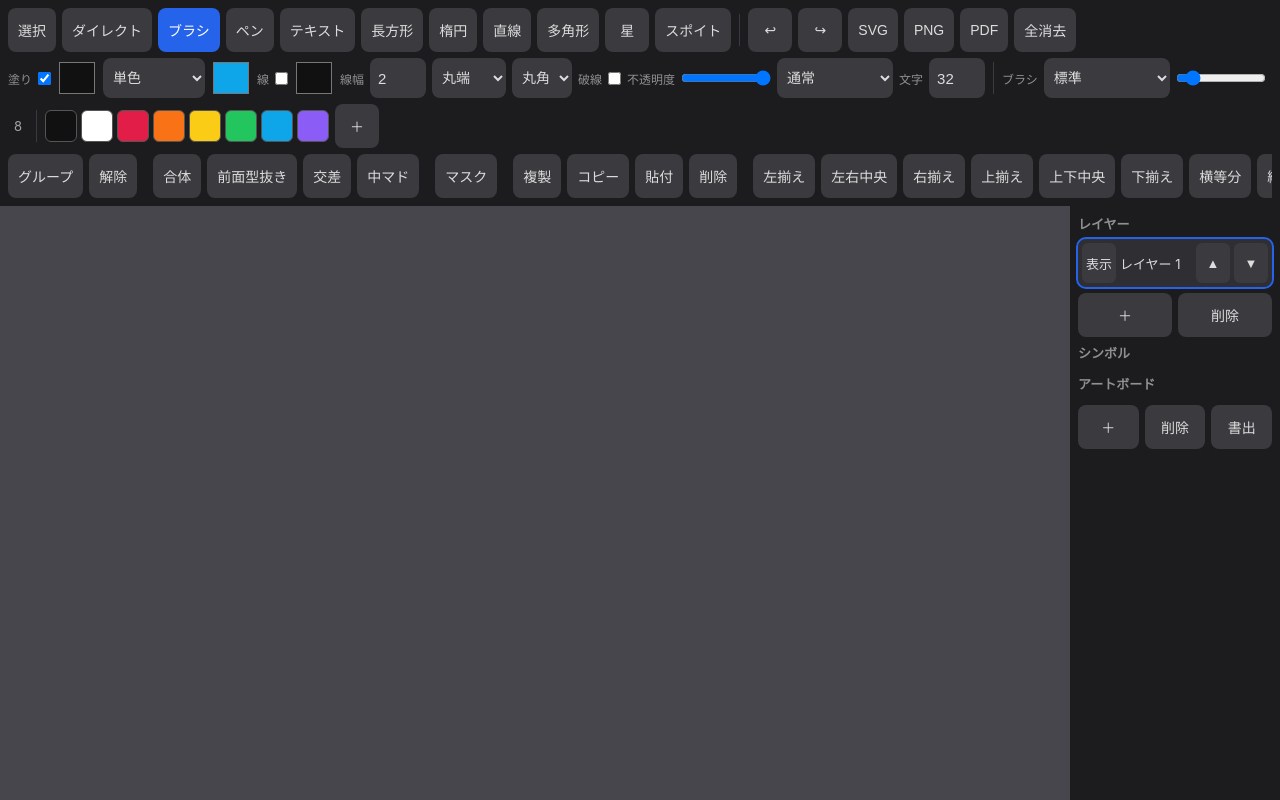
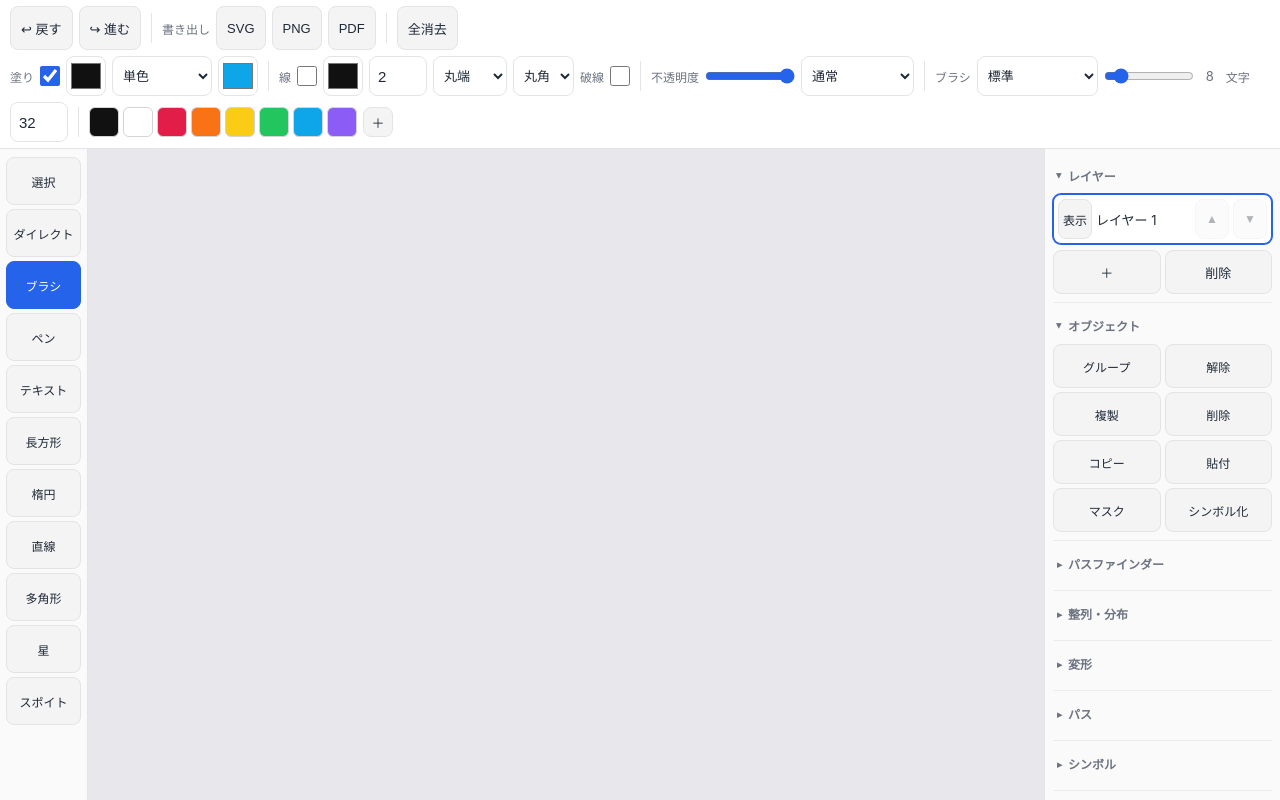
Before and after one commit to tokyor-477/art, a website built with Vite: page index.html in a window 1280 px wide. Built offline with nearby package versions, Linux system fonts and the light colour scheme.

Commit message:
UI刷新: 白基調ライトテーマ、左ツールレール+上部スタイルバー+右機能パネル(折りたたみ式)
Co-Authored-By: Claude Fable 5 <noreply@anthropic.com>

```diff
--- a/index.html
+++ b/index.html
@@ -4,90 +4,103 @@
   <meta charset="UTF-8" />
   <meta name="viewport" content="width=device-width, initial-scale=1.0, viewport-fit=cover" />
   <meta name="apple-mobile-web-app-capable" content="yes" />
-  <meta name="apple-mobile-web-app-status-bar-style" content="black-translucent" />
+  <meta name="apple-mobile-web-app-status-bar-style" content="default" />
   <link rel="apple-touch-icon" href="/apple-touch-icon.png" />
   <title>art — vector drawing</title>
   <style>
     * { margin: 0; padding: 0; box-sizing: border-box; }
     html, body { height: 100%; overflow: hidden; overscroll-behavior: none;
-      font-family: -apple-system, system-ui, sans-serif; background: #2a2a2e; color: #ddd;
+      font-family: -apple-system, system-ui, sans-serif;
+      background: #ffffff; color: #1f2937;
       -webkit-user-select: none; user-select: none; }
     #app { display: flex; flex-direction: column; height: 100dvh; }
 
-    /* ツールバー: iPad の指でも押しやすいサイズ */
-    #toolbar { display: flex; flex-direction: column; gap: 6px; padding: 8px;
-      padding-top: calc(8px + env(safe-area-inset-top)); background: #1c1c1f; z-index: 10; }
+    /* ===== 上部バー ===== */
+    #topbar { background: #ffffff; border-bottom: 1px solid #e4e4e7;
+      padding: 6px 10px; padding-top: calc(6px + env(safe-area-inset-top));
+      display: flex; flex-direction: column; gap: 6px; z-index: 10; }
     .row { display: flex; align-items: center; gap: 6px; flex-wrap: wrap; }
-    .row.scroll { flex-wrap: nowrap; overflow-x: auto; -webkit-overflow-scrolling: touch; }
-    .row.scroll button { flex-shrink: 0; }
-    .row button, .row label.chip { min-width: 44px; min-height: 44px;
+
+    button { min-width: 44px; min-height: 44px;
       display: inline-flex; align-items: center; justify-content: center; gap: 4px;
-      background: #3a3a3f; color: #ddd; border: none; border-radius: 8px;
-      font-size: 14px; padding: 0 10px; touch-action: manipulation; }
-    .row button:active { background: #5a5a66; }
-    .row button.on { background: #2563eb; color: #fff; }
-    .row input[type="color"] { width: 40px; height: 40px; border: none;
-      border-radius: 8px; background: none; padding: 0; }
-    .row input[type="range"] { width: 90px; }
-    .row input[type="number"] { width: 56px; min-height: 40px; background: #3a3a3f;
-      color: #ddd; border: none; border-radius: 8px; font-size: 15px; padding: 0 8px; }
-    .row select { min-height: 40px; background: #3a3a3f; color: #ddd; border: none;
-      border-radius: 8px; font-size: 14px; padding: 0 6px; }
-    .row .lbl { font-size: 12px; opacity: .6; }
-    #size-label { font-size: 13px; opacity: .7; min-width: 20px; text-align: center; }
-    .sep { width: 1px; height: 32px; background: #3a3a3f; margin: 0 2px; }
+      background: #f4f4f5; color: #1f2937; border: 1px solid #e4e4e7; border-radius: 8px;
+      font-size: 13px; padding: 0 10px; touch-action: manipulation; cursor: pointer; }
+    button:active { background: #e4e4e7; }
+    button.on { background: #2563eb; border-color: #2563eb; color: #fff; }
+    button:disabled { opacity: .35; }
+
+    input[type="color"] { width: 40px; height: 40px; border: 1px solid #e4e4e7;
+      border-radius: 8px; background: #fff; padding: 2px; }
+    input[type="range"] { width: 90px; accent-color: #2563eb; }
+    input[type="checkbox"] { width: 20px; height: 20px; accent-color: #2563eb; }
+    input[type="number"] { width: 58px; min-height: 40px; background: #fff;
+      color: #1f2937; border: 1px solid #e4e4e7; border-radius: 8px;
+      font-size: 15px; padding: 0 8px; }
+    select { min-height: 40px; background: #fff; color: #1f2937;
+      border: 1px solid #e4e4e7; border-radius: 8px; font-size: 13px; padding: 0 6px; }
+    .lbl { font-size: 12px; color: #6b7280; }
+    .sep { width: 1px; height: 30px; background: #e4e4e7; margin: 0 4px; }
+    #size-label { font-size: 13px; color: #6b7280; min-width: 20px; text-align: center; }
 
     /* スウォッチ */
     #swatches { display: flex; gap: 4px; flex-wrap: wrap; }
-    #swatches button { min-width: 32px; min-height: 32px; width: 32px; height: 32px;
-      padding: 0; border-radius: 6px; border: 1px solid #555; }
+    #swatches button { min-width: 30px; min-height: 30px; width: 30px; height: 30px;
+      padding: 0; border-radius: 6px; border: 1px solid #d4d4d8; }
+    #swatch-add { min-width: 30px; min-height: 30px; padding: 0; }
 
-    #main { flex: 1; display: flex; min-height: 0; position: relative; }
-    #canvas { flex: 1; min-width: 0; touch-action: none; display: block; background: #46464c; }
-    #layers { flex-shrink: 0; }
+    /* ===== 中央 3カラム ===== */
+    #main { flex: 1; display: flex; min-height: 0; }
 
-    /* レイヤーパネル */
-    #layers { width: 210px; background: #1c1c1f; padding: 8px; overflow-y: auto;
-      display: flex; flex-direction: column; gap: 6px; }
-    #layers h3 { font-size: 13px; opacity: .6; font-weight: 600; }
-    #layer-list { display: flex; flex-direction: column-reverse; gap: 4px; }
+    /* 左: ツールレール */
+    #tools { width: 88px; flex-shrink: 0; background: #fafafa;
+      border-right: 1px solid #e4e4e7; padding: 8px 6px;
+      display: flex; flex-direction: column; gap: 4px; overflow-y: auto; }
+    #tools button { width: 100%; min-height: 48px; padding: 0 4px; font-size: 12px; }
+
+    /* 中央: キャンバス */
+    #canvas { flex: 1; min-width: 0; touch-action: none; display: block; background: #e8e8ec; }
+
+    /* 右: 機能パネル */
+    #side { width: 236px; flex-shrink: 0; background: #fafafa;
+      border-left: 1px solid #e4e4e7; overflow-y: auto; padding: 8px;
+      display: flex; flex-direction: column; gap: 4px; }
+    #side details { border-bottom: 1px solid #ececee; padding-bottom: 8px; }
+    #side summary { font-size: 12px; font-weight: 600; color: #6b7280;
+      padding: 10px 4px; cursor: pointer; list-style: none; display: flex; align-items: center; }
+    #side summary::before { content: "▸"; margin-right: 6px; font-size: 10px; transition: transform .15s; }
+    #side details[open] summary::before { transform: rotate(90deg); }
+    .grid2 { display: grid; grid-template-columns: 1fr 1fr; gap: 4px; }
+    .grid3 { display: grid; grid-template-columns: 1fr 1fr 1fr; gap: 4px; }
+    .grid2 button, .grid3 button { padding: 0 4px; font-size: 12px; }
+
+    /* レイヤー行 */
+    #layer-list { display: flex; flex-direction: column-reverse; gap: 4px; margin-bottom: 6px; }
     .layer-row { display: flex; align-items: center; gap: 4px; padding: 4px;
-      border-radius: 8px; background: #2e2e33; min-height: 48px; }
-    .layer-row.active { outline: 2px solid #2563eb; }
+      border-radius: 8px; background: #ffffff; border: 1px solid #e4e4e7; min-height: 48px; }
+    .layer-row.active { border-color: #2563eb; box-shadow: 0 0 0 1px #2563eb; }
     .layer-row .name { flex: 1; font-size: 13px; overflow: hidden;
       text-overflow: ellipsis; white-space: nowrap; }
-    .layer-row button { min-width: 34px; min-height: 40px; background: #3a3a3f;
-      border: none; border-radius: 6px; color: #ddd; font-size: 13px; }
-    #layer-actions, #artboard-actions { display: flex; gap: 6px; }
-    #layer-actions button, #artboard-actions button { flex: 1; min-height: 44px;
-      background: #3a3a3f; border: none; border-radius: 8px; color: #ddd; font-size: 14px; }
-    .panel-list { display: flex; flex-direction: column; gap: 4px; }
-    .panel-list button { min-height: 44px; background: #2e2e33; border: none;
-      border-radius: 8px; color: #ddd; font-size: 13px; text-align: left; padding: 0 10px; }
-    .panel-list button.on { outline: 2px solid #2563eb; }
+    .layer-row button { min-width: 34px; min-height: 40px; padding: 0; font-size: 12px; }
+    #layer-actions, #artboard-actions { display: flex; gap: 4px; }
+    #layer-actions button, #artboard-actions button { flex: 1; }
+
+    .panel-list { display: flex; flex-direction: column; gap: 4px; margin-bottom: 6px; }
+    .panel-list button { justify-content: flex-start; text-align: left; }
+    .panel-list button.on { background: #eff6ff; border-color: #2563eb; color: #1d4ed8; }
   </style>
 </head>
 <body>
   <div id="app">
-    <div id="toolbar">
-      <div class="row" id="tools">
-        <button data-tool="select">選択</button>
-        <button data-tool="direct">ダイレクト</button>
-        <button data-tool="brush" class="on">ブラシ</button>
-        <button data-tool="pen">ペン</button>
-        <button data-tool="text">テキスト</button>
-        <button data-tool="rect">長方形</button>
-        <button data-tool="ellipse">楕円</button>
-        <button data-tool="line">直線</button>
-        <button data-tool="polygon">多角形</button>
-        <button data-tool="star">星</button>
-        <button data-tool="eyedropper">スポイト</button>
+    <div id="topbar">
+      <div class="row">
+        <button id="undo" title="取り消し">↩︎ 戻す</button>
+        <button id="redo" title="やり直し">↪︎ 進む</button>
         <span class="sep"></span>
-        <button id="undo" title="取り消し">↩︎</button>
-        <button id="redo" title="やり直し">↪︎</button>
+        <span class="lbl">書き出し</span>
         <button id="export-svg">SVG</button>
         <button id="export-png">PNG</button>
         <button id="export-pdf">PDF</button>
+        <span class="sep"></span>
         <button id="clear">全消去</button>
       </div>
       <div class="row">
@@ -100,11 +113,11 @@
           <option value="radial">円形グラデ</option>
         </select>
         <input type="color" id="fill-color2" value="#0ea5e9" title="グラデ終点色" />
+        <span class="sep"></span>
         <span class="lbl">線</span>
         <input type="checkbox" id="stroke-on" />
         <input type="color" id="stroke-color" value="#111111" />
-        <span class="lbl">線幅</span>
-        <input type="number" id="stroke-width" min="0.5" max="100" step="0.5" value="2" />
+        <input type="number" id="stroke-width" min="0.5" max="100" step="0.5" value="2" title="線幅" />
         <select id="cap" title="線端">
           <option value="round">丸端</option>
           <option value="butt">端なし</option>
@@ -117,6 +130,7 @@
         </select>
         <span class="lbl">破線</span>
         <input type="checkbox" id="dash" />
+        <span class="sep"></span>
         <span class="lbl">不透明度</span>
         <input type="range" id="opacity" min="0" max="100" value="100" />
         <select id="blend" title="描画モード">
@@ -128,8 +142,6 @@
           <option value="lighten">比較(明)</option>
           <option value="difference">差の絶対値</option>
         </select>
-        <span class="lbl">文字</span>
-        <input type="number" id="font-size" min="6" max="400" step="1" value="32" />
         <span class="sep"></span>
         <span class="lbl">ブラシ</span>
         <select id="brush-preset" title="ブラシ種類">
@@ -141,67 +153,114 @@
         </select>
         <input type="range" id="size" min="1" max="60" value="8" />
         <span id="size-label">8</span>
+        <span class="lbl">文字</span>
+        <input type="number" id="font-size" min="6" max="400" step="1" value="32" />
         <span class="sep"></span>
         <div id="swatches"></div>
         <button id="swatch-add" title="現在の塗り色を登録">＋</button>
       </div>
-      <div class="row scroll" id="actions">
-        <button id="act-group">グループ</button>
-        <button id="act-ungroup">解除</button>
-        <span class="sep"></span>
-        <button id="act-unite">合体</button>
-        <button id="act-subtract">前面型抜き</button>
-        <button id="act-intersect">交差</button>
-        <button id="act-exclude">中マド</button>
-        <span class="sep"></span>
-        <button id="act-mask">マスク</button>
-        <span class="sep"></span>
-        <button id="act-dup">複製</button>
-        <button id="act-copy">コピー</button>
-        <button id="act-paste">貼付</button>
-        <button id="act-delete">削除</button>
-        <span class="sep"></span>
-        <button id="act-align-l">左揃え</button>
-        <button id="act-align-cx">左右中央</button>
-        <button id="act-align-r">右揃え</button>
-        <button id="act-align-t">上揃え</button>
-        <button id="act-align-cy">上下中央</button>
-        <button id="act-align-b">下揃え</button>
-        <button id="act-dist-h">横等分</button>
-        <button id="act-dist-v">縦等分</button>
-        <span class="sep"></span>
-        <button id="act-flip-h">左右反転</button>
-        <button id="act-flip-v">上下反転</button>
-        <button id="act-shear-h">シアー横</button>
-        <button id="act-shear-v">シアー縦</button>
-        <span class="sep"></span>
-        <button id="act-smooth">スムーズ</button>
-        <button id="act-simplify">簡略化</button>
-        <span class="sep"></span>
-        <button id="symbol-add">シンボル登録</button>
-        <button id="act-mesh">メッシュ風</button>
-        <button id="act-trace">画像トレース</button>
-        <input type="file" id="trace-file" accept="image/*" hidden />
     </div>
+
+    <div id="main">
+      <div id="tools">
+        <button data-tool="select">選択</button>
+        <button data-tool="direct">ダイレクト</button>
+        <button data-tool="brush" class="on">ブラシ</button>
+        <button data-tool="pen">ペン</button>
+        <button data-tool="text">テキスト</button>
+        <button data-tool="rect">長方形</button>
+        <button data-tool="ellipse">楕円</button>
+        <button data-tool="line">直線</button>
+        <button data-tool="polygon">多角形</button>
+        <button data-tool="star">星</button>
+        <button data-tool="eyedropper">スポイト</button>
       </div>
-    <div id="main">
+
       <canvas id="canvas"></canvas>
-      <div id="layers">
-        <h3>レイヤー</h3>
+
+      <div id="side">
+        <details open>
+          <summary>レイヤー</summary>
           <div id="layer-list"></div>
           <div id="layer-actions">
             <button id="layer-add">＋</button>
             <button id="layer-del">削除</button>
           </div>
-        <h3>シンボル</h3>
+        </details>
+
+        <details open>
+          <summary>オブジェクト</summary>
+          <div class="grid2">
+            <button id="act-group">グループ</button>
+            <button id="act-ungroup">解除</button>
+            <button id="act-dup">複製</button>
+            <button id="act-delete">削除</button>
+            <button id="act-copy">コピー</button>
+            <button id="act-paste">貼付</button>
+            <button id="act-mask">マスク</button>
+            <button id="symbol-add">シンボル化</button>
+          </div>
+        </details>
+
+        <details>
+          <summary>パスファインダー</summary>
+          <div class="grid2">
+            <button id="act-unite">合体</button>
+            <button id="act-subtract">前面型抜き</button>
+            <button id="act-intersect">交差</button>
+            <button id="act-exclude">中マド</button>
+          </div>
+        </details>
+
+        <details>
+          <summary>整列・分布</summary>
+          <div class="grid3">
+            <button id="act-align-l">左</button>
+            <button id="act-align-cx">中央</button>
+            <button id="act-align-r">右</button>
+            <button id="act-align-t">上</button>
+            <button id="act-align-cy">中央</button>
+            <button id="act-align-b">下</button>
+            <button id="act-dist-h">横等分</button>
+            <button id="act-dist-v">縦等分</button>
+          </div>
+        </details>
+
+        <details>
+          <summary>変形</summary>
+          <div class="grid2">
+            <button id="act-flip-h">左右反転</button>
+            <button id="act-flip-v">上下反転</button>
+            <button id="act-shear-h">シアー横</button>
+            <button id="act-shear-v">シアー縦</button>
+          </div>
+        </details>
+
+        <details>
+          <summary>パス</summary>
+          <div class="grid2">
+            <button id="act-smooth">スムーズ</button>
+            <button id="act-simplify">簡略化</button>
+            <button id="act-mesh">メッシュ風</button>
+            <button id="act-trace">画像トレース</button>
+          </div>
+          <input type="file" id="trace-file" accept="image/*" hidden />
+        </details>
+
+        <details>
+          <summary>シンボル</summary>
           <div id="symbol-list" class="panel-list"></div>
-        <h3>アートボード</h3>
+        </details>
+
+        <details>
+          <summary>アートボード</summary>
           <div id="artboard-list" class="panel-list"></div>
           <div id="artboard-actions">
             <button id="artboard-add">＋</button>
             <button id="artboard-del">削除</button>
             <button id="artboard-export">書出</button>
           </div>
+        </details>
       </div>
     </div>
   </div>
--- a/vite.config.ts
+++ b/vite.config.ts
@@ -12,8 +12,8 @@ export default defineConfig({
         short_name: "art",
         display: "standalone",
         orientation: "any",
-        background_color: "#1c1c1f",
-        theme_color: "#1c1c1f",
+        background_color: "#ffffff",
+        theme_color: "#ffffff",
         icons: [
           { src: "pwa-192x192.png", sizes: "192x192", type: "image/png" },
           { src: "pwa-512x512.png", sizes: "512x512", type: "image/png" },
```
Lines whose indentation alone changed are shown as unchanged.
